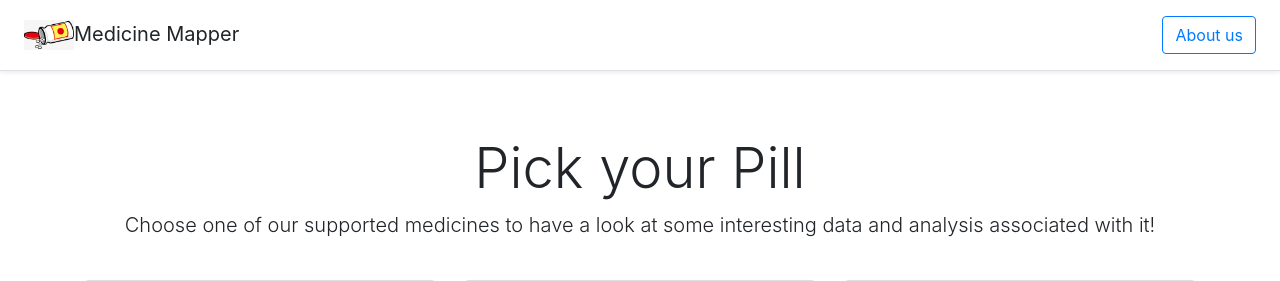
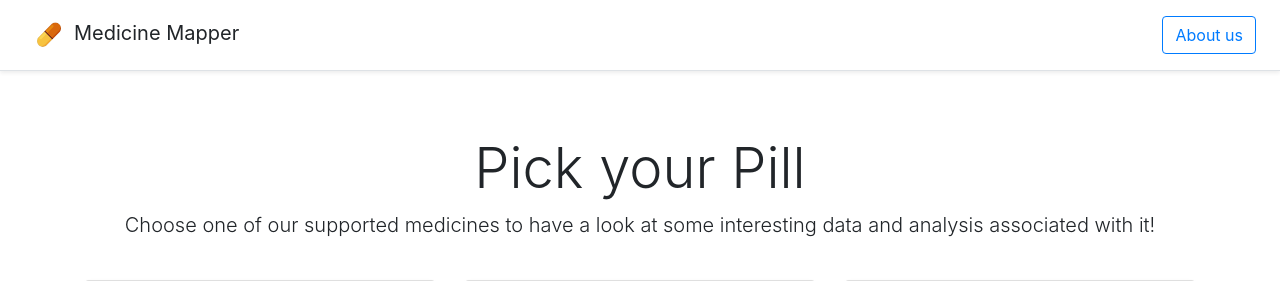
Before and after one commit to kieran12lamb/HCI, a Flask app: page / in a window 1280 px wide. Shown: the top 281 px of the page. Run offline with Flask 2, Linux system fonts and the light colour scheme; some libraries are stand-ins or nearby versions.

Commit message:
animated icon

```diff
--- a/templates/index.html
+++ b/templates/index.html
@@ -3,7 +3,7 @@
     <meta name="viewport" content="width=device-width, initial-scale=1, shrink-to-fit=no">
     <meta name="description" content="">
     <meta name="author" content="">
-    <link rel="icon" href="static/images/medicine.jpg">
+    <link rel="icon" href="static/images/pill_favicon.gif">
     <title>Medicine Mapper</title>
     <link rel="stylesheet" href="https://stackpath.bootstrapcdn.com/bootstrap/4.1.3/css/bootstrap.min.css" integrity="sha384-MCw98/SFnGE8fJT3GXwEOngsV7Zt27NXFoaoApmYm81iuXoPkFOJwJ8ERdknLPMO" crossorigin="anonymous">
     <!-- Plotly library !-->
@@ -14,7 +14,7 @@
   <body cz-shortcut-listen="true">
 
     <div class="d-flex flex-column flex-md-row align-items-center p-3 px-md-4 mb-3 bg-white border-bottom shadow-sm">
-      <h5 class="my-0 mr-md-auto font-weight-normal"><img src="static/images/medicine.jpg" style="height:auto;width:50px"></img>Medicine Mapper</h5>
+      <h5 class="my-0 mr-md-auto font-weight-normal"><img src="static/images/pill_favicon.gif" style="height:auto;width:50px"></img>Medicine Mapper</h5>
       <nav class="my-2 my-md-0 mr-md-3">
       </nav>
       <a class="btn btn-outline-primary" href="#">About us</a>
```
Also changed, not shown: static/images/pill.gif (added), static/images/pill_favicon.gif (added), 1 other file.
